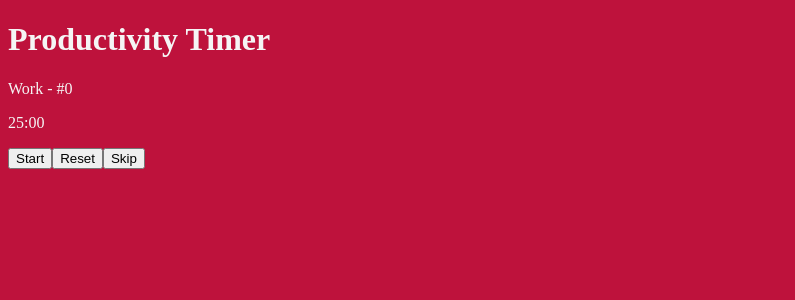
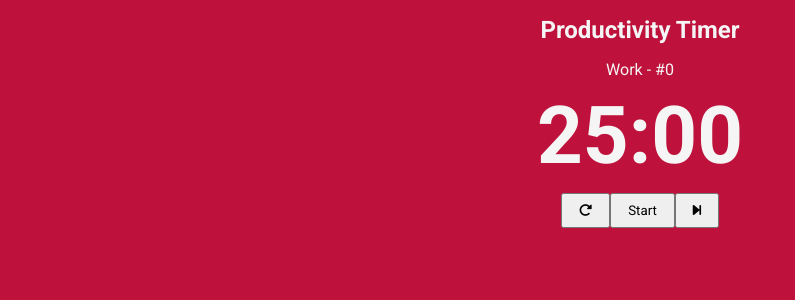
Before and after one commit to robsassack/productivity-timer, an Angular app: page / in a window 1280 px wide. Shown: the top 300 px of the page, without its empty margins (0-795 px from the left). Built offline with nearby package versions, Linux system fonts and the light colour scheme.

Commit message:
Added button icons and minor styling

```diff
--- a/src/app/app.component.html
+++ b/src/app/app.component.html
@@ -1,2 +1,2 @@
-<h1>Productivity Timer</h1>
+<header>Productivity Timer</header>
 <app-timer></app-timer>
--- a/src/app/timer/timer.component.css
+++ b/src/app/timer/timer.component.css
@@ -0,0 +1,15 @@
+.timer {
+  display: flex;
+  flex-direction: column;
+  align-items: center;
+  gap: 10px;
+}
+
+.time {
+  font-size: 5em;
+  font-weight: bold;
+}
+
+button {
+  padding: 0.5rem 1rem;
+}
--- a/src/app/timer/timer.component.html
+++ b/src/app/timer/timer.component.html
@@ -1,6 +1,10 @@
-<p>{{interval[currentInterval%8].name}} - #{{intervalFormat(currentInterval)}}</p>
-<p>{{timeFormat(time)}}</p>
-<button *ngIf="!state" (click)="start()">Start</button>
-<button *ngIf="state" (click)="pause()">Pause</button>
-<button (click)="reset()">Reset</button>
-<button (click)="next()">Skip</button>
+<div class="timer">
+  <p>{{interval[currentInterval%8].name}} - #{{intervalFormat(currentInterval)}}</p>
+  <p class="time">{{timeFormat(time)}}</p>
+  <div class="buttons">
+    <button (click)="reset()"><i class="fa-solid fa-rotate-right"></i></button>
+    <button *ngIf="!state" (click)="start()">Start</button>
+    <button *ngIf="state" (click)="pause()">Pause</button>
+    <button (click)="next()"><i class="fa-solid fa-forward-step"></i></button>
+  </div>
+</div>
--- a/src/index.html
+++ b/src/index.html
@@ -6,6 +6,10 @@
   <base href="/">
   <meta name="viewport" content="width=device-width, initial-scale=1">
   <link rel="icon" type="image/x-icon" href="favicon.ico">
+  <link rel="preconnect" href="https://fonts.googleapis.com">
+  <link rel="preconnect" href="https://fonts.gstatic.com" crossorigin>
+  <link href="https://fonts.googleapis.com/css2?family=Roboto:wght@400;700&display=swap" rel="stylesheet">
+  <script src="https://kit.fontawesome.com/f29ef0894b.js" crossorigin="anonymous"></script>
 </head>
 <body>
   <app-root></app-root>
--- a/src/styles.css
+++ b/src/styles.css
@@ -1,5 +1,21 @@
+* {
+  padding: 0;
+  margin: 0;
+  box-sizing: border-box;
+  font-family: 'Roboto', Helvetica, Arial, sans-serif;
+}
+
 body {
   background-color: #be123c;
   transition: background-color 1000ms ease;
   color: #f5f5f5;
 }
+
+header {
+  padding: 1rem;
+  display: flex;
+  justify-content: center;
+  align-items: center;
+  font-size: 1.5em;
+  font-weight: bold;
+}
```
